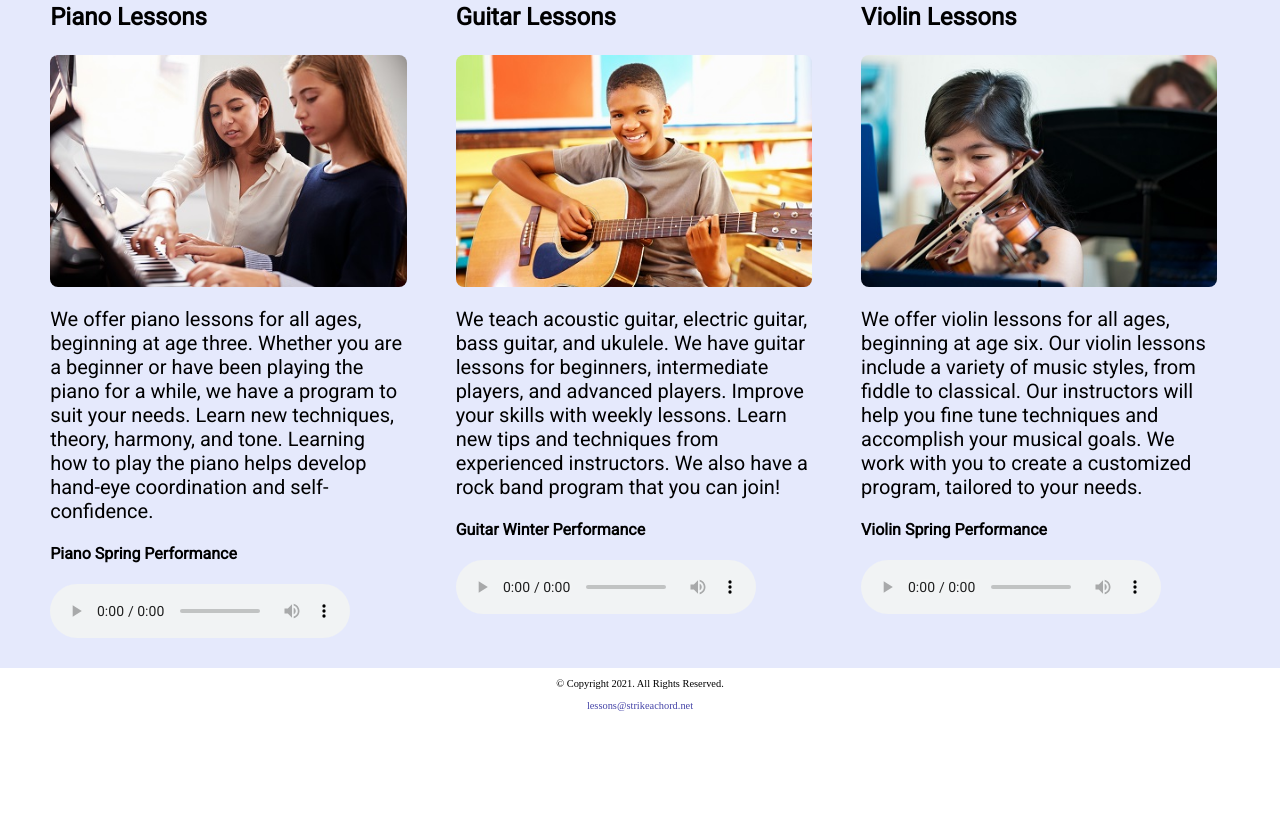
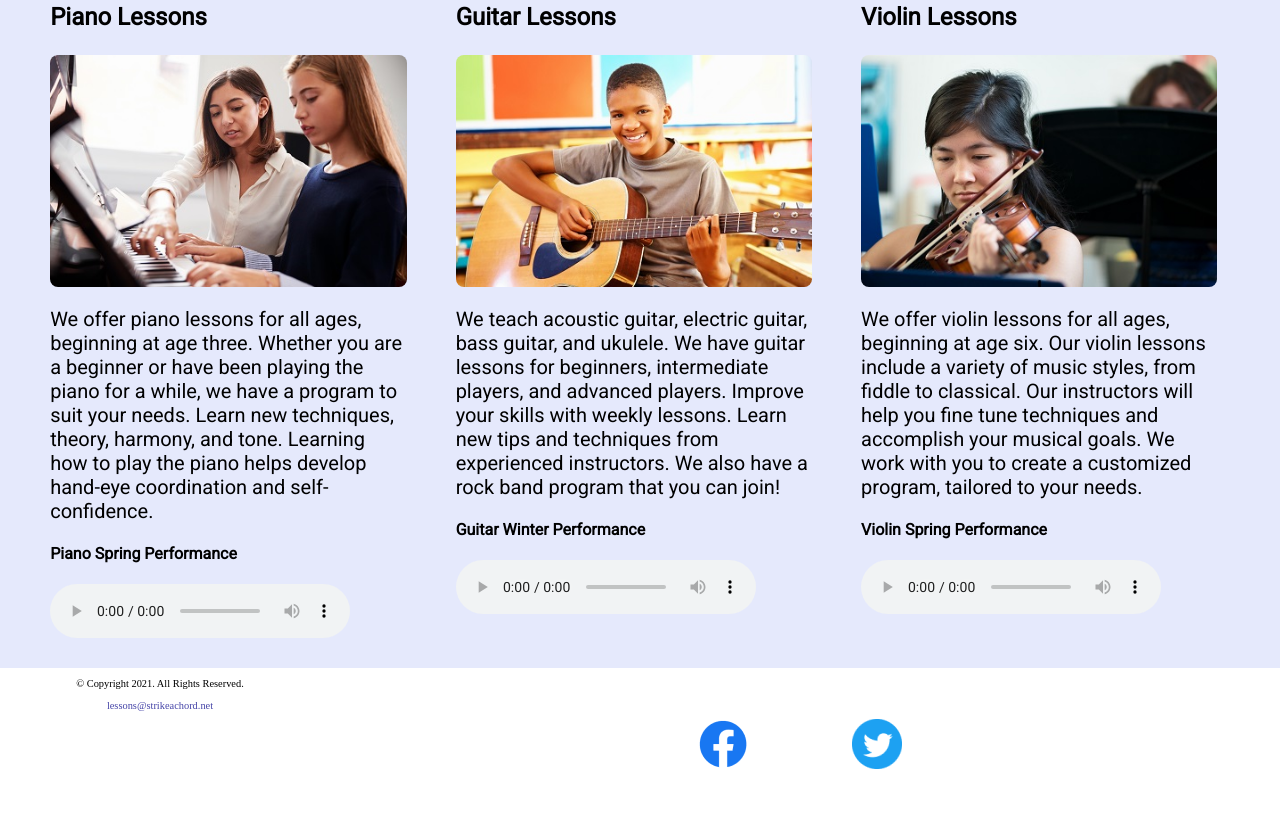
Before and after one commit to 334Fa23/ch11lab1-TG400, a plain HTML site: page lessons.html in a window 1280 px wide. Shown: the part 514-1336 px from the top of the page. Before the commit the page ends 1235 px from the top, so only its background shows below. Drawn offline with Linux system fonts and the light colour scheme.

Commit message:
index.html
ch11 lab

```diff
--- a/css/styles.css
+++ b/css/styles.css
@@ -231,6 +231,10 @@ footer a {
     text-decoration: none;
 }
 
+.social img {
+    display: inline-block;
+    padding: 4%;
+}
 /* Media Query for Tablet Viewport */
 @media screen and (min-width: 550px), print {
 
@@ -301,7 +305,15 @@ footer a {
         margin: 0 auto;
     }
 
+    /* Tablet Viewpoint: Style rules for footer area */
+    .copyright {
+        float: left;
+        width: 25%;
+    }
+
 }
+
+
 
 /* Media Query for Desktop Viewport */
 @media screen and (min-width: 769px), print {
--- a/lessons.html
+++ b/lessons.html
@@ -6,10 +6,11 @@
  -->
 <html lang="en">
 <head>
-	<title>Strike a Chord: Lessons</title>
+	<title>Piano, Guitar, Violin Lessons | Strike a Chord</title>
 	<meta charset="utf-8">
     <link rel="stylesheet" href="css/styles.css">
     <meta name="viewport" content="width=device-width, initial-scale=1.0">
+    <meta name= "description" content="We provide music lessons for piano, guitar, bass guitar, ukelele, and the violin. Your first two lessons are free.">
     <link href="https://fonts.googleapis.com/css?family=DM+Serif+Display:400i|Roboto&display=swap" rel="stylesheet">
     <link rel="shortcut icon" href="images/favicon.ico">
 	<link rel="icon" type="image/png" sizes="32x32" href="images/favicon-32.png">
@@ -112,8 +113,16 @@
 	</main>
 
 	<footer>
+        <div class="copyright">
 		<p>&copy; Copyright 2021. All Rights Reserved.</p>
 		<p><a href="mailto:lessons@strikeachord.net">lessons@strikeachord.net</a></p>
+    </div>
+
+    <div class="social">
+        <a href=https://www.facebook.com target="_blank"><img src="images/facebook-logo.png" alt="black and white Facebook logo"></a>
+        <a href=https://www.twitter.com target="_blank"><img src="images/twitter-logo.png"></a>
+    </div>
+
 	</footer>
 	<script src="scripts/script.js"></script>
 </body>
```
Also changed, not shown: contact.html (+10 -1 lines), index.html (+13 -3 lines), instructors.html (+10 -1 lines), rentals.html (+10 -1 lines), template.html (+8 -0 lines).
